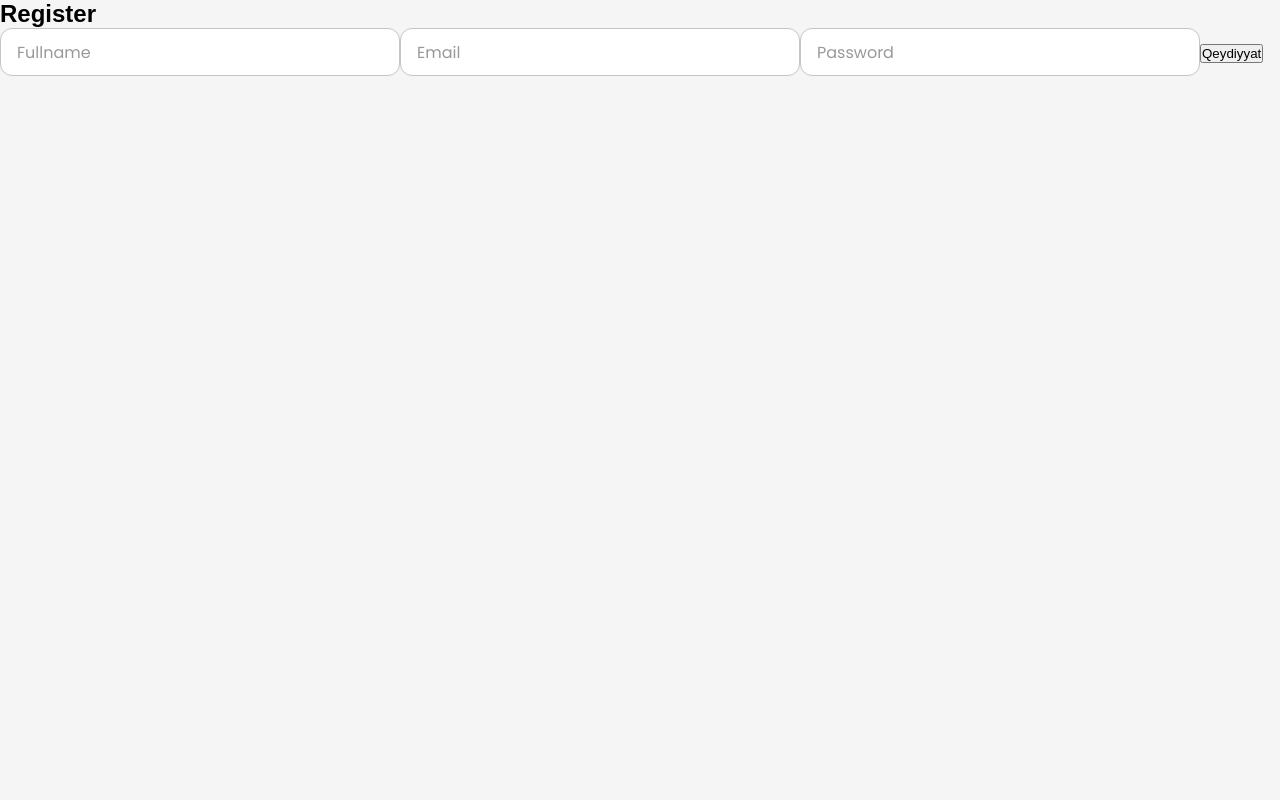
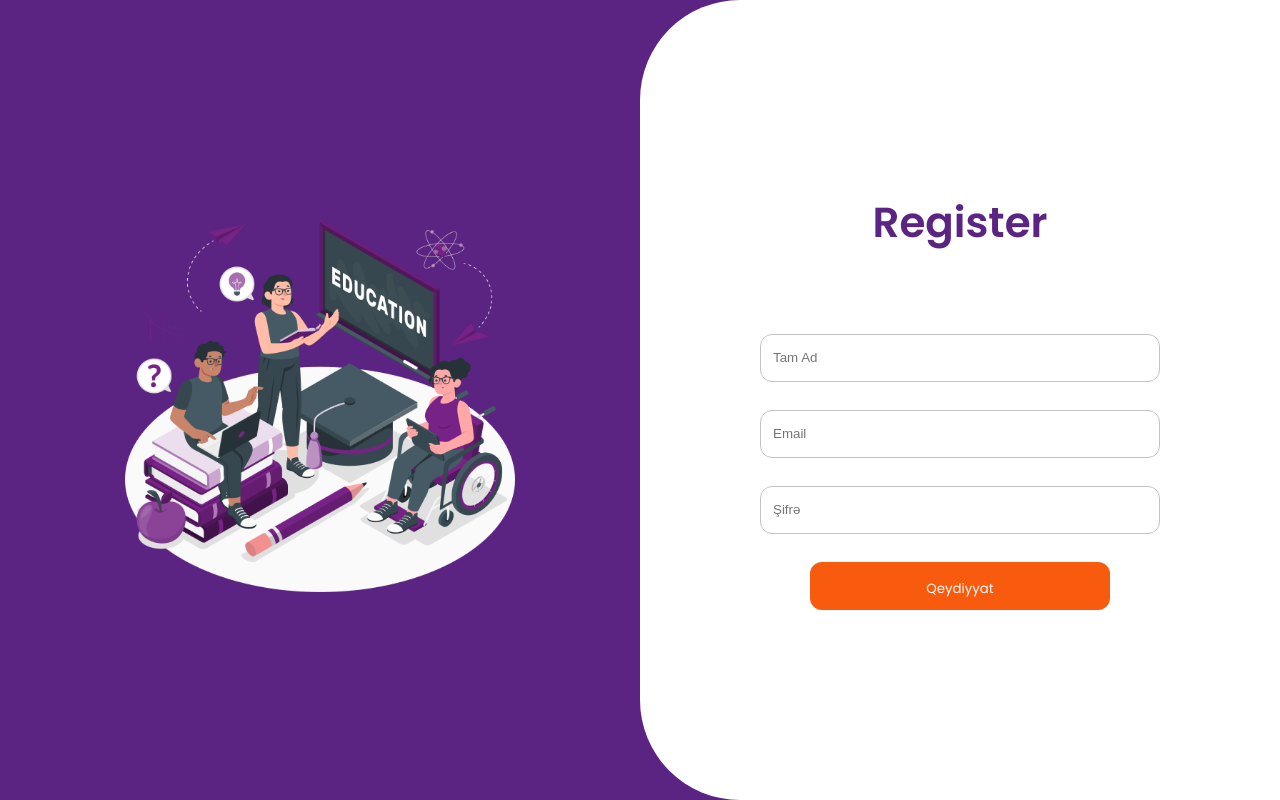
Before and after one commit to ramilvl/academia_frontend, a React (Vite) app in the folder academia-frontend/: page /register in a window 1280 px wide. Built offline with nearby package versions, Linux system fonts and the light colour scheme; no server answers.

Commit message:
Login & Register page is ready

```diff
--- a/academia-frontend/src/pages/Login.tsx
+++ b/academia-frontend/src/pages/Login.tsx
@@ -1,49 +1,92 @@
 import { useState } from 'react';
-import '../styles/Login.scss'
+import '../styles/Login.scss';
 import { signInWithEmailAndPassword } from 'firebase/auth';
-import {auth} from '../firebase/config'
+import { auth } from '../firebase/config';
 import { useNavigate } from 'react-router-dom';
+import type { JSX } from 'react/jsx-runtime';
 
-function Login(){
+function Login(): JSX.Element {
     const navigate = useNavigate();
 
     const [email, setEmail] = useState('');
     const [password, setPassword] = useState('');
     const [error, setError] = useState('');
+    const [loading, setLoading] = useState(false);
 
+    const validateInputs = () => {
+        if (!email.trim() || !password.trim()) {
+            return "Email və şifrə tələb olunur.";
+        }
 
-    async function handleLogin(e: React.FormEvent){
+        const emailPattern = /^[^\s@]+@[^\s@]+\.[^\s@]+$/;
+        if (!emailPattern.test(email)) {
+            return "Zəhmət olmasa düzgün email daxil edin.";
+        }
+
+        if (password.length < 6) {
+            return "Şifrə ən azı 6 simvoldan ibarət olmalıdır.";
+        }
+
+        return "";
+    };
+
+    const handleLogin = async (e: React.FormEvent) => {
         e.preventDefault();
         setError("");
 
-        try{
-            await signInWithEmailAndPassword(auth, email, password)
-            navigate("/");
+        const validationError = validateInputs();
+        if (validationError) {
+            setError(validationError);
+            return;
         }
-        catch(err: any){
-            setError(err);
+
+        setLoading(true);
+        try {
+            await signInWithEmailAndPassword(auth, email, password);
+            navigate('/');
+        } catch (err: any) {
+            if (err.code === 'auth/user-not-found') {
+                setError("Belə bir istifadəçi mövcud deyil.");
+            } else if (err.code === 'auth/wrong-password') {
+                setError("Yanlış şifrə daxil edilib.");
+            } else {
+                setError("Giriş zamanı xəta baş verdi.");
+            }
+        } finally {
+            setLoading(false);
         }
-    }
+    };
 
-    return(
+    return (
         <div className="login_container">
-
             <div className="login_left_panel">
-                <img src="../assets/login.png" alt="photo" />
+                <img src="/assets/login.png" alt="photo" />
             </div>
 
             <div className="login_right_panel">
                 <span>Welcome</span>
                 <form className="auth-form" onSubmit={handleLogin}>
-                    <input type="email" placeholder="Email" value={email} onChange={(e)=>setEmail(e.target.value)} required />
-                    <input type="password" placeholder="Password"  value={password} onChange={(e)=>setPassword(e.target.value)}  required />
-                    {error && <p style={{color: 'red'}}>{error}</p>}
-                    <button type="submit">Daxil ol</button>
+                    <input
+                        type="email"
+                        placeholder="Email"
+                        value={email}
+                        onChange={(e) => setEmail(e.target.value)}
+                        autoFocus
+                    />
+                    <input
+                        type="password"
+                        placeholder="Şifrə"
+                        value={password}
+                        onChange={(e) => setPassword(e.target.value)}
+                    />
+                    {error && <p style={{ color: 'red' }}>{error}</p>}
+                    <button type="submit" disabled={loading}>
+                        {loading ? 'Giriş edilir...' : 'Daxil ol'}
+                    </button>
                 </form>
             </div>
-
         </div>
-    )
+    );
 }
 
 export default Login;
--- a/academia-frontend/src/pages/Register.tsx
+++ b/academia-frontend/src/pages/Register.tsx
@@ -1,5 +1,5 @@
 import { createUserWithEmailAndPassword, updateProfile } from 'firebase/auth';
-// import '../styles/register.scss'
+import '../styles/register.scss'
 import {useState} from 'react'
 import {auth} from '../firebase/config'
 import { useNavigate } from 'react-router-dom';
@@ -30,15 +30,21 @@ const Register = () => {
     }
 
     return (
-        <div className='auth-container'>
-            <h2>Register</h2>
-            <form className='auth-form' onSubmit={handleRegister}>
-                <input type="text" placeholder='Fullname' value={fullName} onChange={(e)=>setFullName(e.target.value)} required />
-                <input type="email" placeholder='Email' value={email} onChange={(e)=>setEmail(e.target.value)} required />
-                <input type="password" placeholder='Password' value={password} onChange={(e)=>setPassword(e.target.value)} required/>
-                {error && <p style={{color: "red"}}>{error}</p>}
+        <div className="login_container">
+            <div className="login_left_panel">
+                <img src="/assets/login.png" alt="photo" />
+            </div>
+
+            <div className="login_right_panel">
+                <span>Register</span>
+                <form className="auth-form" onSubmit={handleRegister}>
+                    <input type="text" placeholder='Tam Ad' value={fullName} onChange={(e)=>setFullName(e.target.value)} required />
+                    <input type="email" placeholder='Email' value={email} onChange={(e)=>setEmail(e.target.value)} required />
+                    <input type="password" placeholder='Şifrə' value={password} onChange={(e)=>setPassword(e.target.value)} required/>
+                    {error && <p style={{color: "red"}}>{error}</p>}
                 <button type="submit">Qeydiyyat</button>
-            </form>
+                </form>
+            </div>
         </div>
     );
 };
--- a/academia-frontend/src/styles/Login.scss
+++ b/academia-frontend/src/styles/Login.scss
@@ -7,7 +7,7 @@
 }
 
 .login_container {
-  background: #5C2482;
+  background:  #5C2482;
   font-family: font.$font_poppins;
   height: 100vh;
   width: 100%;
@@ -26,6 +26,7 @@
   align-items: center;
   justify-content: center;
   img{
+    position: absolute;
     width: 400px;
     height: 400px;
   }
@@ -35,6 +36,7 @@
   width: 50%;
   background: white;
   border-top-left-radius: 100px;
+  border-bottom-left-radius: 100px;
   height: 100%;
   display: flex;
   align-items: center;
@@ -59,7 +61,8 @@
       width: 400px;
       height: 48px;
       border-radius: 12px;
-      border: 1px solid #C4C4C4
+      border: 1px solid #C4C4C4;
+      padding: 12px;
     }
 
     button{
@@ -71,31 +74,12 @@
       cursor: pointer;
       color: white;
       font-family: font.$font_poppins;
+      transition: background-color 0.2s ease-in;
+    }
+
+    button:hover{
+      background-color: #d94f0c;
     }
   }
 
 }
-
-input {
-  width: 400px;
-  height: 48px;
-  border-radius: 12px;
-  border: 1px solid #C4C4C4;
-  padding: 0 16px;
-  font-size: 16px;
-  font-family: font.$font_poppins;
-  color: #333;
-
-  &::placeholder {
-    color: #999;
-    font-weight: 400;
-  }
-
-  &:focus {
-    outline: none;
-    border-color: #F95B0E;
-    box-shadow: 0 0 6px rgba(249, 91, 14, 0.5);
-    background-color: #fff;
-    transition: border-color 0.3s ease, box-shadow 0.3s ease;
-  }
-}
--- a/academia-frontend/src/styles/register.scss
+++ b/academia-frontend/src/styles/register.scss
@@ -1,75 +1,85 @@
-// // styles/Login.scss
+@use './font.scss' as font;
 
-// .auth-container {
-//   display: flex;
-//   align-items: center;
-//   justify-content: center;
-//   min-height: 100vh;
-//   background: linear-gradient(120deg, #0f2027, #203a43, #2c5364);
-//   padding: 1rem;
+* {
+  margin: 0;
+  padding: 0;
+  box-sizing: border-box;
+}
 
-//   h2 {
-//     color: #ffffff;
-//     margin-bottom: 1rem;
-//     text-align: center;
-//     font-size: 2.2rem;
-//     font-weight: 600;
-//     letter-spacing: 1px;
-//   }
-// }
+.login_container {
+  background:  #5C2482;
+  font-family: font.$font_poppins;
+  height: 100vh;
+  width: 100%;
+  display: flex;
+  align-items: center;
+  justify-content: center;
+}
 
-// .auth-form {
-//   backdrop-filter: blur(12px);
-//   background: rgba(255, 255, 255, 0.1);
-//   border-radius: 16px;
-//   padding: 2rem;
-//   width: 100%;
-//   max-width: 420px;
-//   box-shadow: 0 8px 32px 0 rgba(31, 38, 135, 0.37);
-//   border: 1px solid rgba(255, 255, 255, 0.18);
-//   display: flex;
-//   flex-direction: column;
-//   gap: 1.2rem;
 
-//   input {
-//     background: rgba(255, 255, 255, 0.15);
-//     border: none;
-//     padding: 14px 18px;
-//     border-radius: 10px;
-//     color: #fff;
-//     font-size: 1rem;
-//     transition: background 0.3s ease;
+.login_left_panel{
+  background: #5C2482;
+  height: 100%;
+  width: 50%;
+  border-bottom-right-radius: 100px;
+  display: flex;
+  align-items: center;
+  justify-content: center;
+  img{
+    position: absolute;
+    width: 400px;
+    height: 400px;
+  }
+}
 
-//     &::placeholder {
-//       color: rgba(255, 255, 255, 0.6);
-//     }
+.login_right_panel{
+  width: 50%;
+  background: white;
+  border-top-left-radius: 100px;
+  border-bottom-left-radius: 100px;
+  height: 100%;
+  display: flex;
+  align-items: center;
+  justify-content: center;
+  flex-direction: column;
 
-//     &:focus {
-//       outline: none;
-//       background: rgba(255, 255, 255, 0.25);
-//     }
-//   }
+  span{
+    color:#5C2482;
+    font-weight: 600;
+    font-size: 42px;
+    margin-bottom: 80px;
+  }
 
-//   p {
-//     color: #ff4d4d;
-//     font-size: 0.9rem;
-//     text-align: center;
-//   }
+  form{
+    display: flex;
+    align-items: center;
+    justify-content: center;
+    flex-direction: column;
+    gap: 28px;
 
-//   button {
-//     background: #00c6ff;
-//     background: linear-gradient(to right, #0072ff, #00c6ff);
-//     border: none;
-//     padding: 14px;
-//     color: white;
-//     font-size: 1rem;
-//     font-weight: 500;
-//     border-radius: 10px;
-//     cursor: pointer;
-//     transition: transform 0.2s ease;
+    input{
+      width: 400px;
+      height: 48px;
+      border-radius: 12px;
+      border: 1px solid #C4C4C4;
+      padding: 12px;
+    }
 
-//     &:hover {
-//       transform: scale(1.03);
-//     }
-//   }
-// }
+    button{
+      background-color: #F95B0E;
+      height: 48px;
+      border-radius: 12px;
+      padding: 17px 116px;
+      border: none;
+      cursor: pointer;
+      color: white;
+      font-family: font.$font_poppins;
+      transition: background-color 0.2s ease-in;
+    }
+
+    button:hover{
+      background-color: #d94f0c;
+    }
+  }
+
+}
```
